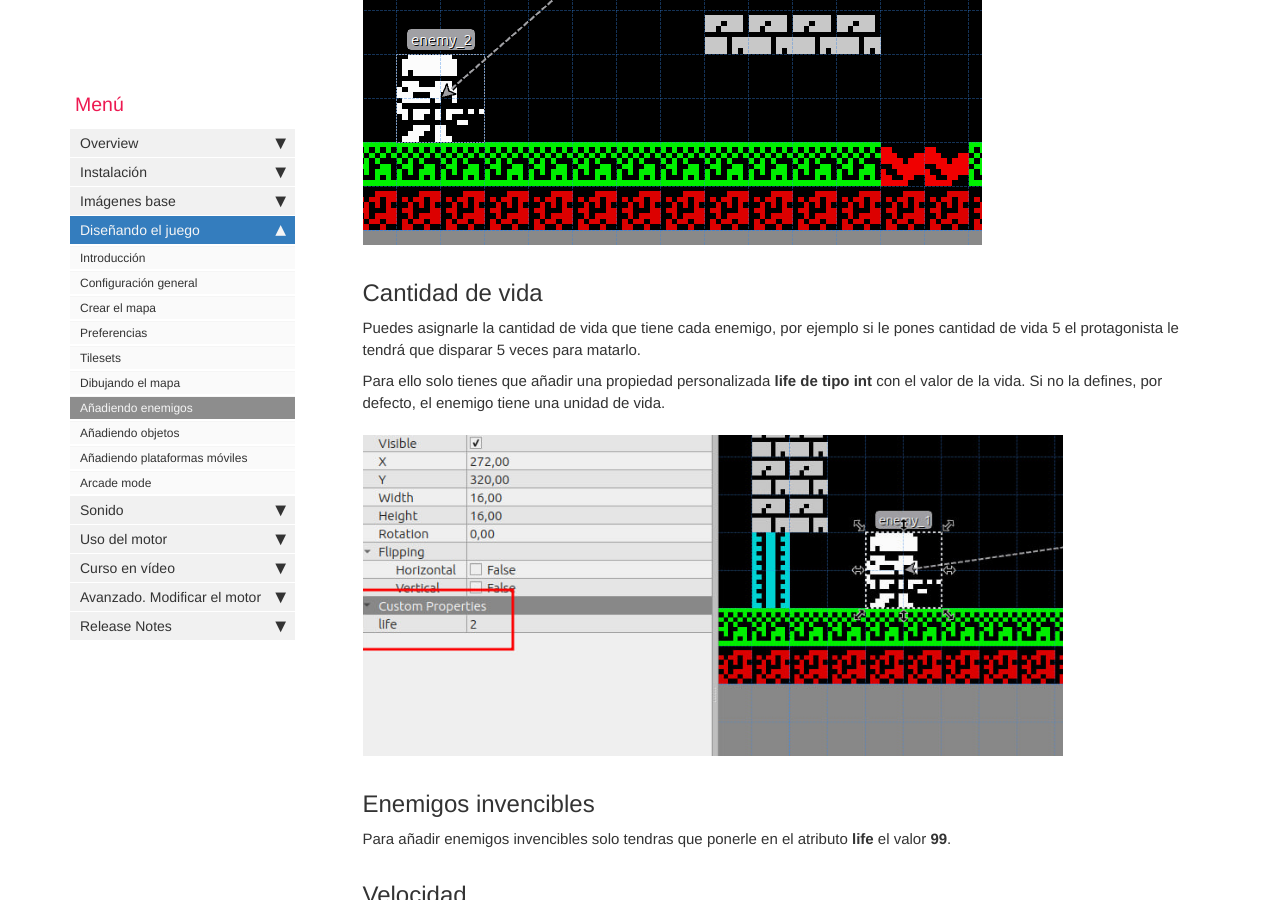
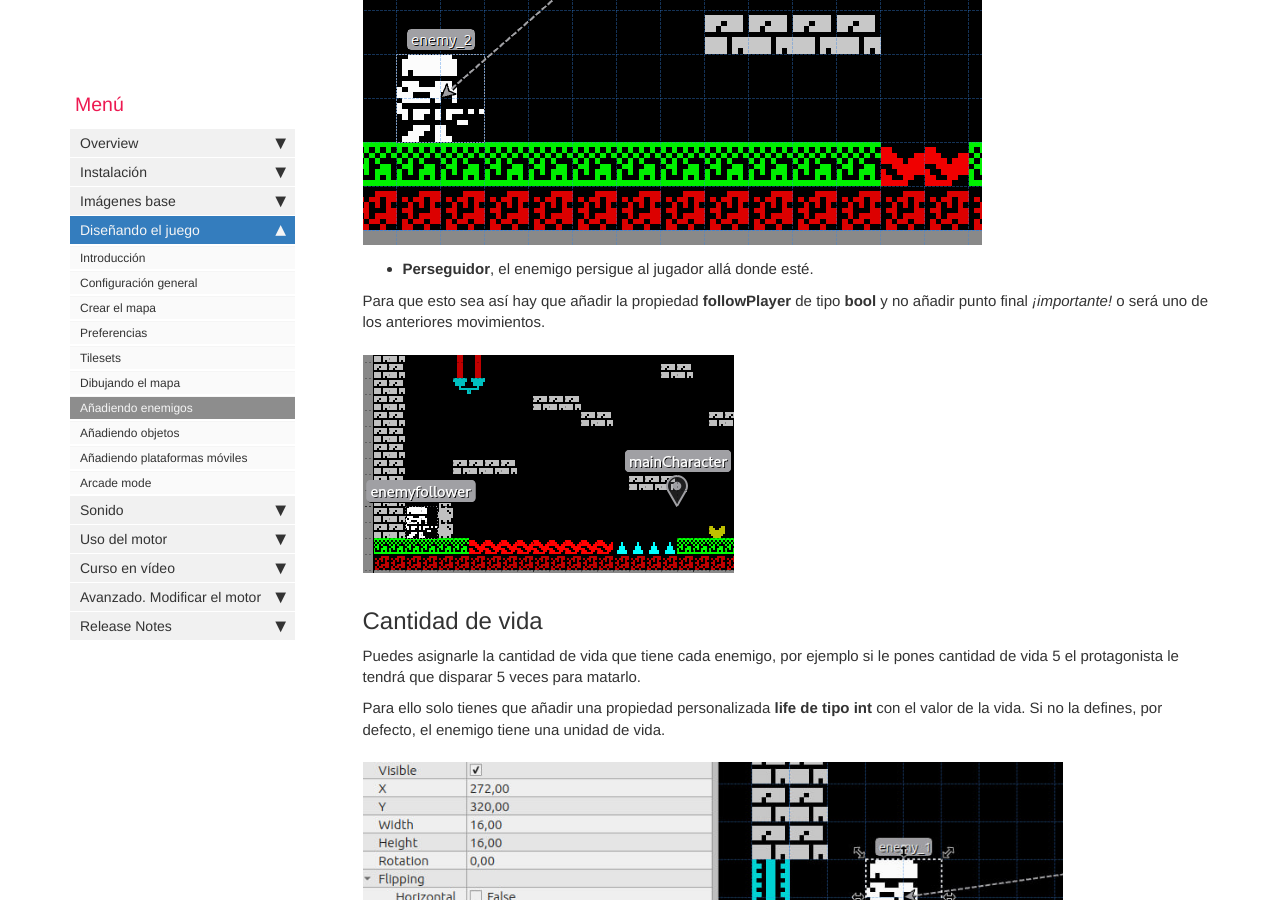
Before and after one commit to rtorralba/zx-game-maker-www, a Jekyll site: the page built from pages/mydoc/mydoc_tiled_adding_enemies.md, in a window 1280 px wide and 900 px high, scrolled down 2787 px. Built offline with Jekyll 4.4.1, drawn with Linux system fonts in a browser that asks for light colours; comment, search, counter and statistics services are not loaded.

Commit message:
docu persecución enemigos

```diff
--- a/pages/mydoc/mydoc_tiled_adding_enemies.md
+++ b/pages/mydoc/mydoc_tiled_adding_enemies.md
@@ -45,6 +45,12 @@
 
 ![](images/enemigos_movimiento_diagonal.png)
 
+* **Perseguidor**, el enemigo persigue al jugador allá donde esté.
+
+Para que esto sea así hay que añadir la propiedad **followPlayer** de tipo **bool** y no añadir punto final _¡importante!_ o será uno de los anteriores movimientos.
+
+![](images/enemigos_perseguidores.png)
+
 ## Cantidad de vida
 
 Puedes asignarle la cantidad de vida que tiene cada enemigo, por ejemplo si le pones cantidad de vida 5 el protagonista le tendrá que disparar 5 veces para matarlo.
```
Also changed, not shown: pages/mydoc/mydoc_tiled_general_configuration.md (+1 -0 lines), images/enemigos_perseguidores.png (added).
